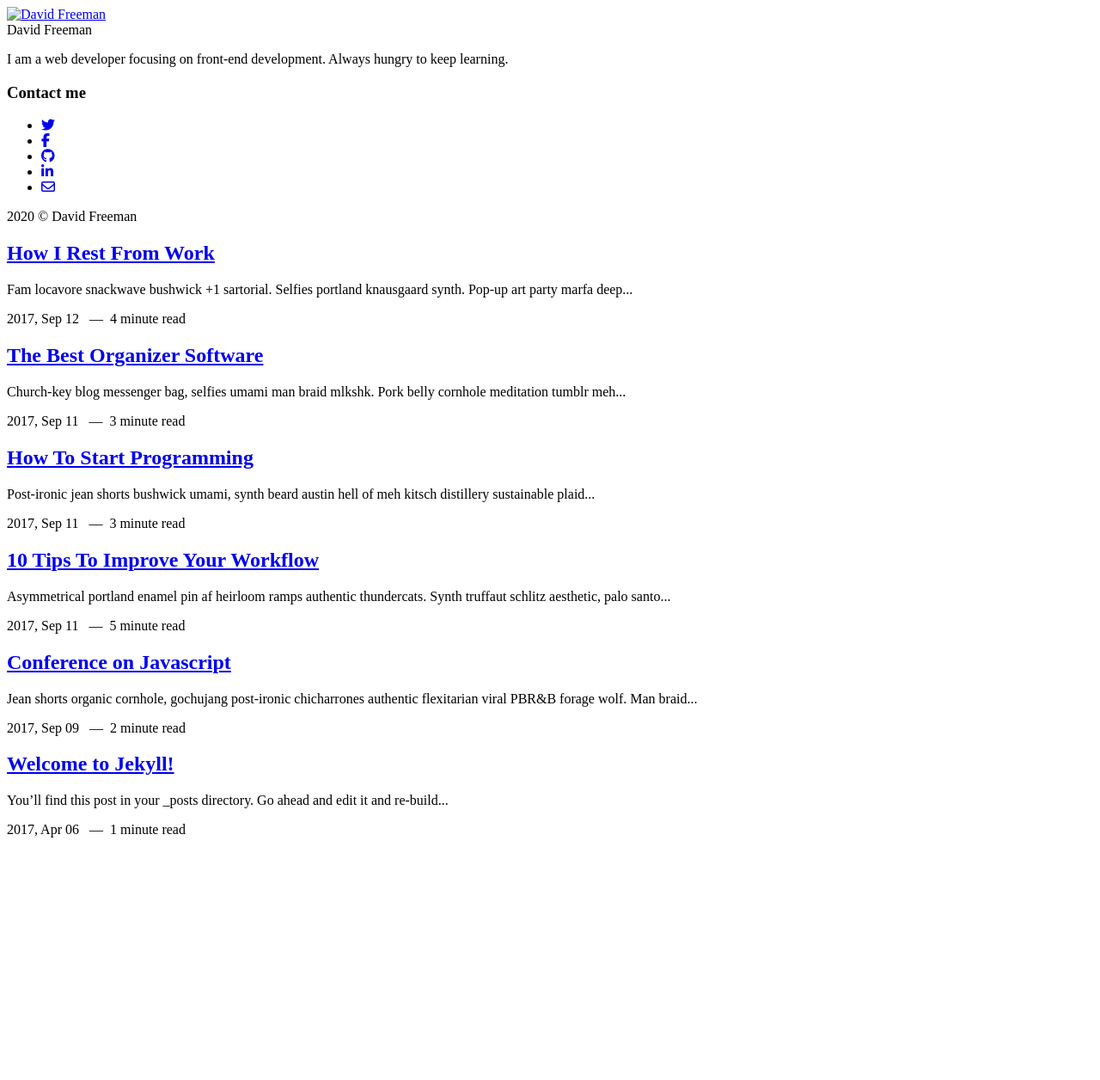
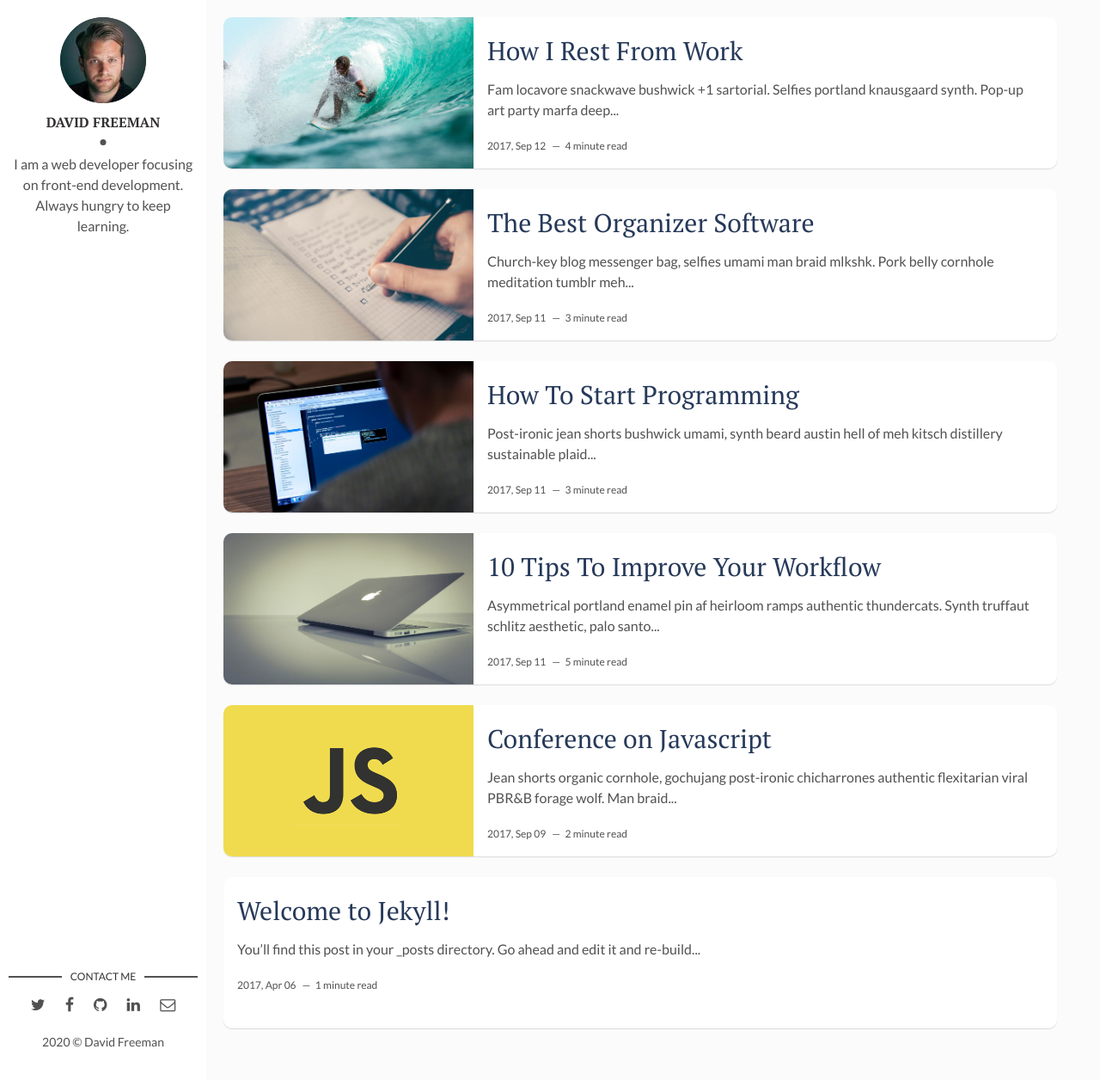
Before and after one commit to KevinHuang619/kevinhuang619.github.io, a Jekyll site: the page built from index.html, in a window 1280 px wide and 1256 px high. Shown: the whole window at 86% size. Built offline with Jekyll 4.4.1, drawn with Linux system fonts in a browser that asks for light colours; nearby versions of some CDN libraries; library files that are not in the unit come from our copies; the list of posts is cut into pages by our own code.

Commit message:
update config

```diff
--- a/_config.yml
+++ b/_config.yml
@@ -4,8 +4,8 @@ description: > # this means to ignore newlines until "baseurl:"
   line in _config.yml. It will appear in your document head meta (for
   Google search results) and in your feed.xml site description.
 permalink: ':title/'
-baseurl: "kevinhuang619" # the subpath of your site, e.g. /blog
-url: "" # the base hostname & protocol for your site, e.g. http://example.com
+baseurl: "" # the subpath of your site, e.g. /blog
+url: "kevinhuang619.github.io" # the base hostname & protocol for your site, e.g. http://example.com
 site-twitter: #if your site has a twitter account, enter it here
 
 # Author Settings
```
